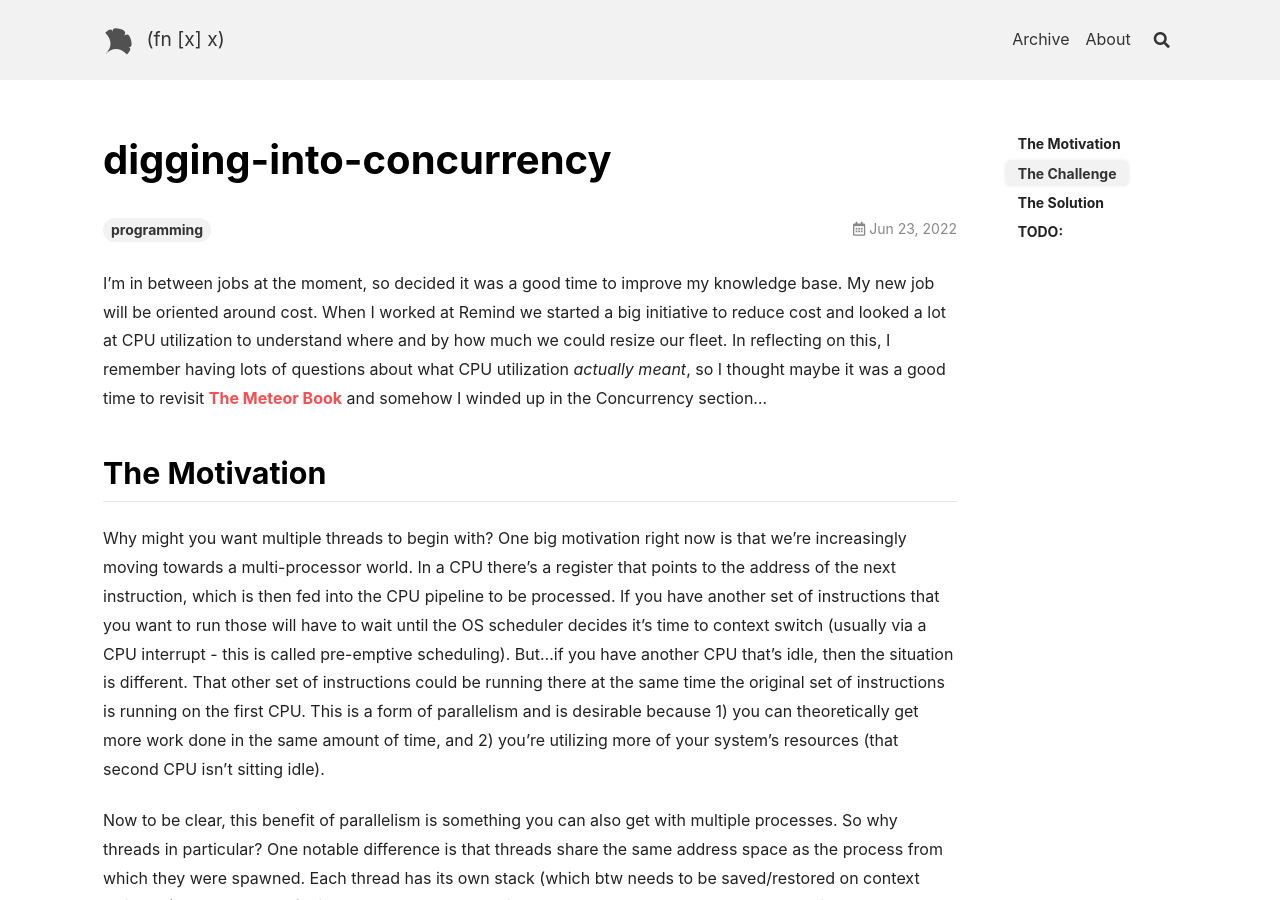
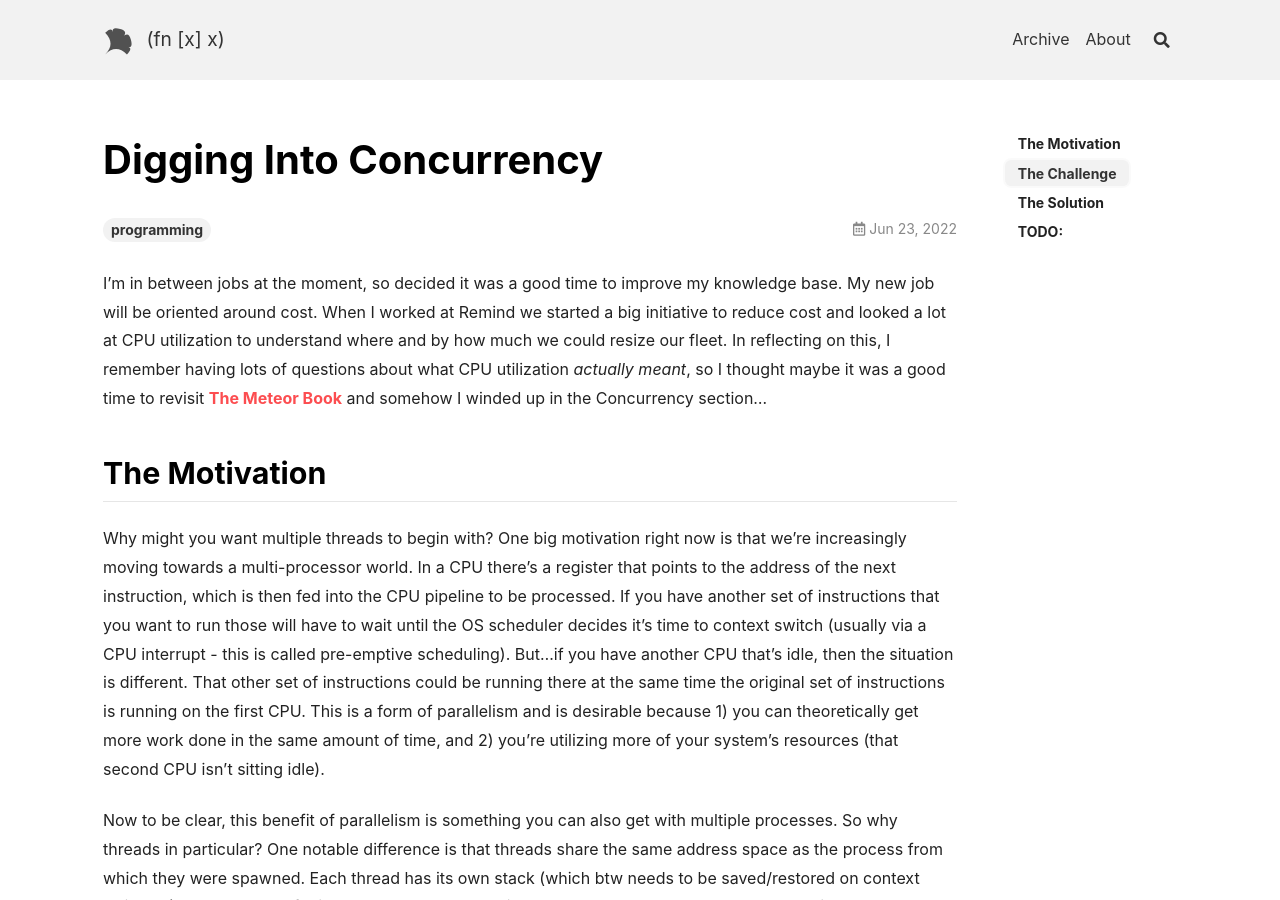
Before and after one commit to arlandism/arlandism.github.io, a Jekyll site: the page built from _posts/2022-06-23-digging-into-concurrency.md, in a window 1280 px wide and 900 px high. Built offline with Jekyll 4.4.1, drawn with Linux system fonts in a browser that asks for light colours; nearby versions of some CDN libraries; comment, search, counter and statistics services are not loaded.

```diff
--- a/_posts/2022-06-23-digging-into-concurrency.md
+++ b/_posts/2022-06-23-digging-into-concurrency.md
@@ -1,6 +1,6 @@
 ---
 layout: article
-title: digging-into-concurrency
+title: Digging Into Concurrency
 date: 2022-06-23 15:12:29
 categories: programming
 tags:
```
